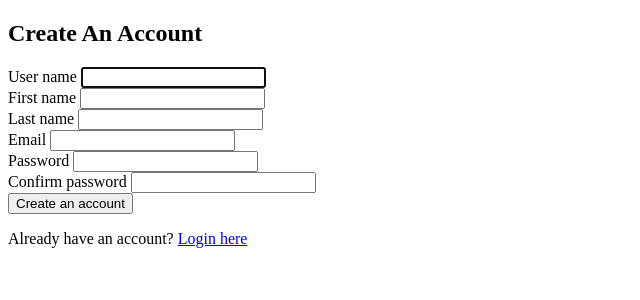
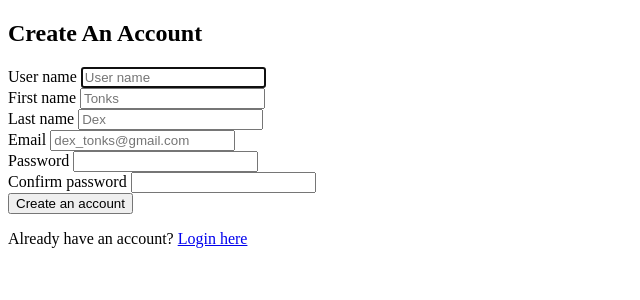
Before and after one commit to kunley2/G-wallet, a Django app: page /register/ in a window 1280 px wide. Shown: the top 300 px of the page, without its empty margins (0-640 px from the left). Run offline with Django 4.2, Linux system fonts and the light colour scheme; some libraries are stand-ins or nearby versions.

Commit message:
added signup and login

```diff
--- a/salte/forms.py
+++ b/salte/forms.py
@@ -22,12 +22,16 @@ class RegisterUserForm(UserCreationForm):
     def __init__(self,*args, **kwargs):
         super(RegisterUserForm,self).__init__(*args, **kwargs)
         self.fields["username"].widget.attrs['class'] = "bg-gray-50 border border-gray-300 text-gray-900 text-sm rounded-lg focus:ring-blue-500 focus:border-blue-500 block w-full p-2.5 dark:bg-gray-700 dark:border-gray-600 dark:placeholder-gray-400 dark:text-white dark:focus:ring-blue-500 dark:focus:border-blue-500"
+        self.fields["username"].widget.attrs['placeholder'] = 'User name'
 
         self.fields["first_name"].widget.attrs['class'] = "bg-gray-50 border border-gray-300 text-gray-900 text-sm rounded-lg focus:ring-blue-500 focus:border-blue-500 block w-full p-2.5 dark:bg-gray-700 dark:border-gray-600 dark:placeholder-gray-400 dark:text-white dark:focus:ring-blue-500 dark:focus:border-blue-500"
+        self.fields["first_name"].widget.attrs['placeholder'] = 'Tonks'
 
         self.fields["last_name"].widget.attrs['class'] = "bg-gray-50 border border-gray-300 text-gray-900 text-sm rounded-lg focus:ring-blue-500 focus:border-blue-500 block w-full p-2.5 dark:bg-gray-700 dark:border-gray-600 dark:placeholder-gray-400 dark:text-white dark:focus:ring-blue-500 dark:focus:border-blue-500"
+        self.fields["last_name"].widget.attrs['placeholder'] = 'Dex'
 
         self.fields["email"].widget.attrs['class'] = "bg-gray-50 border border-gray-300 text-gray-900 text-sm rounded-lg focus:ring-blue-500 focus:border-blue-500 block w-full p-2.5 dark:bg-gray-700 dark:border-gray-600 dark:placeholder-gray-400 dark:text-white dark:focus:ring-blue-500 dark:focus:border-blue-500"
+        self.fields["email"].widget.attrs['placeholder'] = 'dex_tonks@gmail.com'
 
         self.fields["password1"].widget.attrs['class'] = "bg-gray-50 border border-gray-300 text-gray-900 text-sm rounded-lg focus:ring-blue-500 focus:border-blue-500 block w-full p-2.5 dark:bg-gray-700 dark:border-gray-600 dark:placeholder-gray-400 dark:text-white dark:focus:ring-blue-500 dark:focus:border-blue-500"
 
--- a/salte/templates/salte/user/login.html
+++ b/salte/templates/salte/user/login.html
@@ -20,11 +20,11 @@
                     <header>Welcome back ! <br>Please Sign In to use the application</header>
                     <div class="input-field">
                         <label for="email">Enter Email</label>
-                        <input type="text" class="input" id="email" required autocomplete ="off">
+                        <input type="text" class="input" name="user_name" id="email" required autocomplete ="off">
                     </div>
                     <div class="input-field">
                         <label for="password">Enter Password</label>
-                        <input type="password" class="input" id="password" required autocomplete ="off">
+                        <input type="password" name="password class="input" id="password" required autocomplete ="off">
                     </div>
                     <div class="input-field">
                         <input type="submit" class="submit text-white" value="Sign In">
--- a/salte/templates/salte/user/signup.html
+++ b/salte/templates/salte/user/signup.html
@@ -19,6 +19,7 @@
                     Create An Account
                 </h1>
                 <form method="POST">
+                    {% csrf_token %}
                     <div class="mb-4">
                         <label for="user_name" class="block mb-2 text-sm font-medium text-gray-900 dark:text-white">User name</label>
                         {{form.username}}
@@ -43,9 +44,9 @@
                         <label for="password2" class="block mb-2 text-sm font-medium text-gray-900 dark:text-white">Confirm password</label>
                         {{form.password2}}
                     </div>
-                    <button type="submit" class="w-full text-white bg-primary-600 hover:bg-primary-700 focus:ring-4 focus:outline-none focus:ring-primary-300 font-medium rounded-lg text-sm px-5 py-2.5 text-center dark:bg-primary-600 dark:hover:bg-primary-700 dark:focus:ring-primary-800">Create an account</button>
+                    <button type="submit" class="w-full text-white bg-blue-600 hover:bg-blue-700 focus:ring-4 focus:outline-none focus:ring-blue-300 font-medium rounded-lg text-sm px-5 py-2.5 text-center dark:bg-blue-600 dark:hover:bg-blue-700 dark:focus:ring-blue-800">Create an account</button>
                     <p class="text-sm font-light text-gray-500 dark:text-gray-400">
-                      Already have an account? <a href="#" class="font-medium text-primary-600 hover:underline dark:text-primary-500">Login here</a>
+                      Already have an account? <a href="{% url 'password_login' %}" class="font-medium text-blue-600 hover:underline dark:text-blue-500">Login here</a>
 
                 </form>
             </div>
--- a/salte/urls.py
+++ b/salte/urls.py
@@ -7,6 +7,8 @@ from . import views
 urlpatterns = [
     path('', views.index, name='index'),
     path('register/', views.register_user,name='user'),
+    path('login/', views.login_with_password,name='password_login'),
+    path('logout/', views.logout_user,name='logout'),
     path('account/', views.register_account,name='create_account'),
     path('face/', views.face_validation,name='register'),
 ]
--- a/salte/views.py
+++ b/salte/views.py
@@ -1,12 +1,15 @@
-from django.shortcuts import render
+from django.shortcuts import render,HttpResponseRedirect
 from .face_recog import *
 import numpy as np
 from django.conf import settings
+from django.contrib.auth.decorators import login_required
 from django.core.files import File
 from django.core.files.base import ContentFile
 from django.core.files.temp import NamedTemporaryFile
 from django.contrib.auth import login,authenticate,logout
+from django.contrib.auth.forms import AuthenticationForm
 from django.contrib import messages
+from django.urls import reverse
 from urllib.request import urlopen
 from .forms import *
 from .models import Account
@@ -54,6 +57,34 @@ def register_account(request):
 
     return render(request,'salte/face_recog.html')
 
+def login_with_password(request):
+    if request.method == 'POST':
+        form = AuthenticationForm(request=request,data=request.POST)
+        if form.is_valid():
+            username = form.cleaned_data.get('username')
+            password = form.cleaned_data.get('password')
+            user = authenticate(username=username,password=password)
+            if user is not None:
+                login(request,user)
+                messages.success(request, f"you are now logged in as {username}")
+                return HttpResponseRedirect(reverse('index'))
+            else:
+                messages.error(request,"Invalid username or password.")
+                return HttpResponseRedirect(reverse('login'))
+        else:
+            for error in list(form.errors.values()):
+                messages.error(request,error)
+    if request.user.is_authenticated:
+        return HttpResponseRedirect(reverse('index'))
+    form = AuthenticationForm()
+    context = {'form':form}
+    return render(request,'salte/user/login.html',context)
+
+def logout_user(request):
+    logout(request)
+    messages.success(request,'You have successfully logout')
+    return HttpResponseRedirect(reverse("index"))
+
 def face_validation(request):
     image1 = cv2.imread(os.path.join(STATIC_DIR,f"salte/images/kunle2.jpg"))
     image2 = cv2.imread(os.path.join(MEDIA_DIR,f"images/kunle_kW6kePB.png"))
```
Also changed, not shown: salte/static/salte/images/download.jpg (added).
